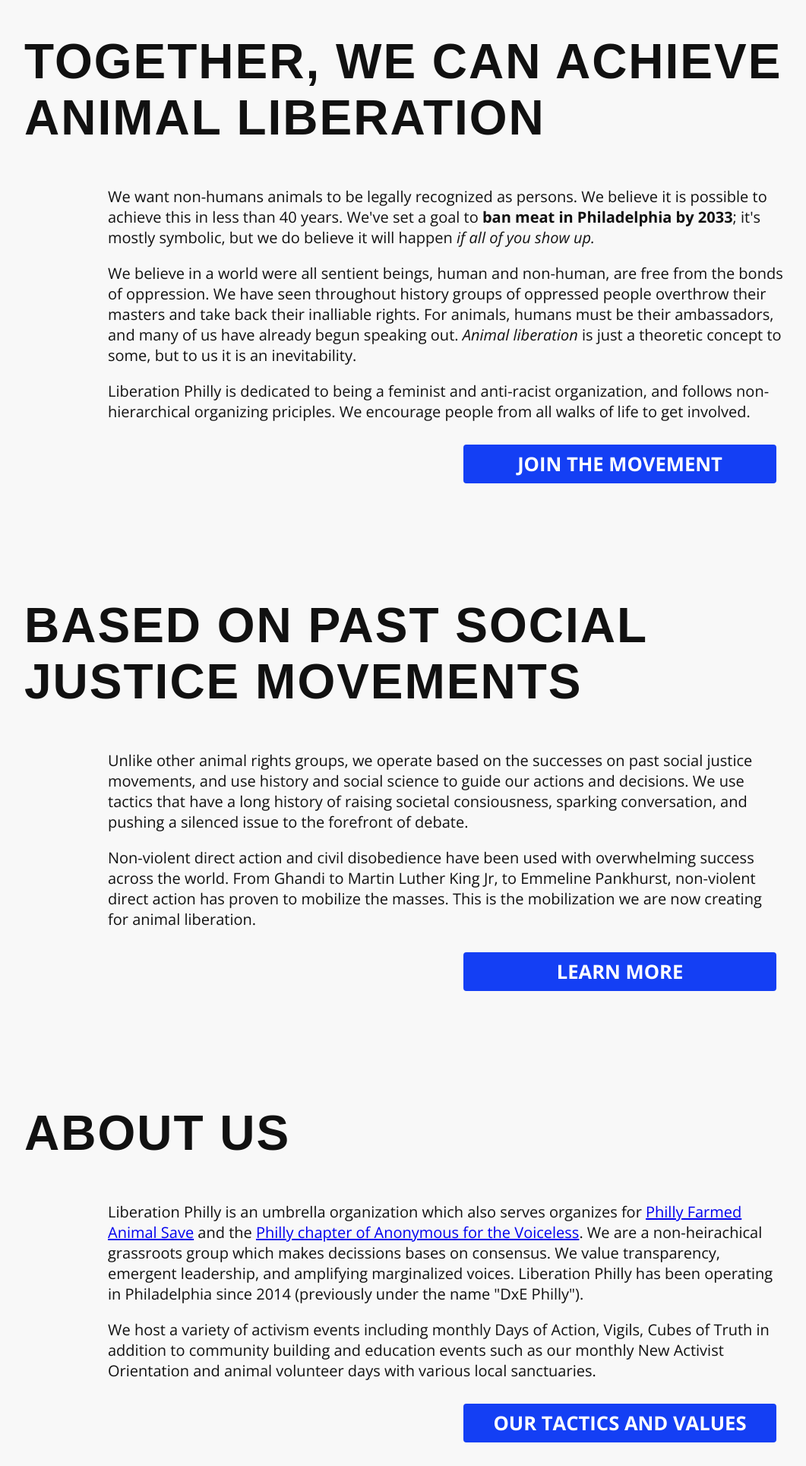
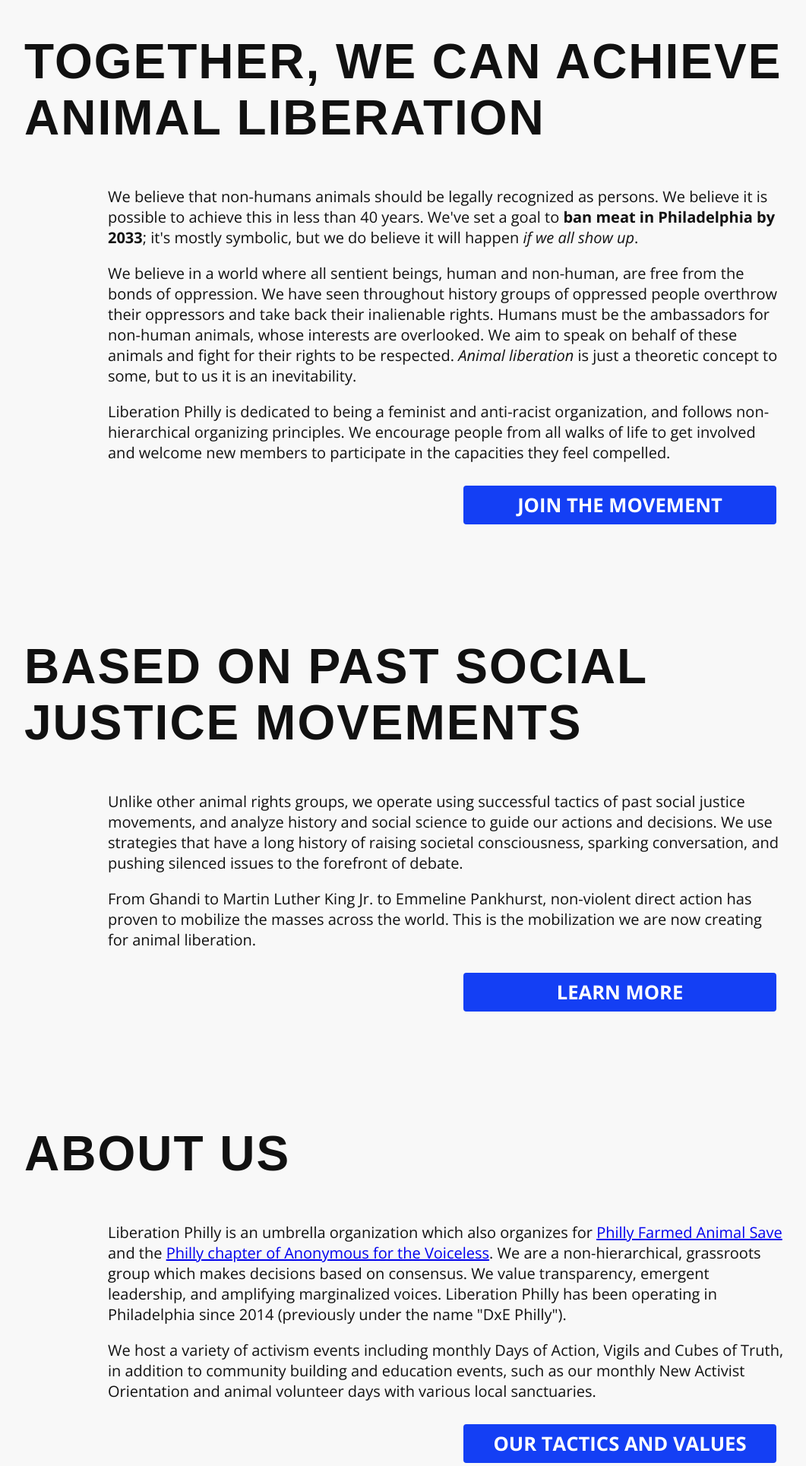
Before and after one commit to LiberationWarsaw/liberationwarsaw, a Django app: page / in a window 1280 px wide. Shown: the part 728-2657 px from the top of the page at 76% size, without its empty margins (113-1174 px from the left). Run offline with Django 3.2, Linux system fonts and the light colour scheme; data that the repository does not hold is empty; some libraries are stand-ins or nearby versions; some web fonts are replaced.

Commit message:
Maria copy edits

```diff
--- a/core/templates/core/anonymous.html
+++ b/core/templates/core/anonymous.html
@@ -20,8 +20,8 @@
 
       <h2>About Anonymous for the Voiceless</h2>
       <div class="about-save">
-        <p>Anonymous for the Voiceless is an animal rights organization that specializes in street activism. We perform demonstrations in the public, and engage with people who might otherwise not have any exposure to animal rights messages. In Philadelphia we primarily carry out Cube of Truth demonstrations; which involves activists standing in cube formation displaying signs, and laptops playing graphic footage. A few other people are designated to  discuss animal rights with the public who are engaging with the demonstration.</p>
-        <p>This form of activism is effective because one cannot diminish the severity of the animals’ suffering when they are viewing the pictures themselves. It forces people to confront something lots of people are unaware of, willingly or not. Because of the non-confrontational, yet assertive nature of Cube of Truth (passersby must walk up to us) we get lots of invested individuals. We have even seen people decide against going in the restaurant we protested in front of. These events are most effective with large numbers, and are easy for new activists, so come to our next cube!</p>
+        <p>Anonymous for the Voiceless is an animal rights organization that specializes in street activism. We perform demonstrations in the public, and engage with people who might otherwise not have any exposure to animal rights messages. In Philadelphia, we primarily carry out Cube of Truth demonstrations; which involves activists standing in cube formation displaying signs, and laptops playing graphic footage. A few other activists are designated to discuss animal rights with the public who are engaging with the demonstration.</p>
+        <p>This form of activism is effective because one cannot diminish the severity of the animals’ suffering when they are viewing the pictures themselves. It forces people to confront an injustice they may have been unaware of, willingly or not. Because of the non-confrontational, yet assertive nature of Cube of Truth, passersby must walk up to us, we get lots of invested individuals who are interested in learning more about the cruelty of the animal agriculture industry and how they can make more compassionate choices. We have even seen people decide against going in the restaurant our Cube was near. These events are most effective with large numbers, and are easy for new activists, so come to our next cube!</p>
         </div>
 
         <h2>Watch the Footage</h2>
--- a/core/templates/core/index.html
+++ b/core/templates/core/index.html
@@ -52,9 +52,9 @@
 
     <div class="info-section">
       <h2>Together, we can achieve animal liberation</h2>
-      <p>We want non-humans animals to be legally recognized as persons. We believe it is possible to achieve this in less than 40 years. We've set a goal to <strong>ban meat in Philadelphia by 2033</strong>; it's mostly symbolic, but we do believe it will happen <em>if all of you show up.</em></p>
-      <p>We believe in a world were all sentient beings, human and non-human, are free from the bonds of oppression. We have seen throughout history groups of oppressed people overthrow their masters and take back their inalliable rights. For animals, humans must be their ambassadors, and many of us have already begun speaking out. <em>Animal liberation</em> is just a theoretic concept to some, but to us it is an inevitability.</p>
-      <p>Liberation Philly is dedicated to being a feminist and anti-racist organization, and follows non-hierarchical organizing priciples. We encourage people from all walks of life to get involved.</p>
+      <p>We believe that non-humans animals should be legally recognized as persons. We believe it is possible to achieve this in less than 40 years. We've set a goal to <strong>ban meat in Philadelphia by 2033</strong>; it's mostly symbolic, but we do believe it will happen <em>if we all show up</em>.</p>
+      <p>We believe in a world where all sentient beings, human and non-human, are free from the bonds of oppression. We have seen throughout history groups of oppressed people overthrow their oppressors and take back their inalienable rights. Humans must be the ambassadors for non-human animals, whose interests are overlooked. We aim to speak on behalf of these animals and fight for their rights to be respected. <em>Animal liberation</em> is just a theoretic concept to some, but to us it is an inevitability.</p>
+      <p>Liberation Philly is dedicated to being a feminist and anti-racist organization, and follows non-hierarchical organizing principles. We encourage people from all walks of life to get involved and welcome new members to participate in the capacities they feel compelled.</p>
       <a href="/events" class="call-to-action-button">
         <h3>Join the Movement</h3>
       </a>
@@ -62,8 +62,8 @@
 
     <div class="info-section">
       <h2>Based on past social justice movements</h2>
-      <p>Unlike other animal rights groups, we operate based on the successes on past social justice movements, and use history and social science to guide our actions and decisions. We use tactics that have a long history of raising societal consiousness, sparking conversation, and pushing a silenced issue to the forefront of debate.</p>
-      <p>Non-violent direct action and civil disobedience have been used with overwhelming success across the world. From Ghandi to Martin Luther King Jr, to Emmeline Pankhurst, non-violent direct action has proven to mobilize the masses. This is the mobilization we are now creating for animal liberation.</p>
+      <p>Unlike other animal rights groups, we operate using successful tactics of past social justice movements, and analyze history and social science to guide our actions and decisions. We use strategies that have a long history of raising societal consciousness, sparking conversation, and pushing silenced issues to the forefront of debate.</p>
+      <p>From Ghandi to Martin Luther King Jr. to Emmeline Pankhurst, non-violent direct action has proven to mobilize the masses across the world. This is the mobilization we are now creating for animal liberation.</p>
       <a href="https://www.directactioneverywhere.com/direct-action-everywhere-evidence" target="_blank" class="call-to-action-button">
         <h3>Learn More</h3>
       </a>
@@ -71,8 +71,8 @@
 
     <div class="info-section">
       <h2>About Us</h2>
-      <p>Liberation Philly is an umbrella organization which also serves organizes for <a href="/save">Philly Farmed Animal Save</a> and the <a href="/anonymous">Philly chapter of Anonymous for the Voiceless</a>. We are a non-heirachical grassroots group which makes decissions bases on consensus. We value transparency, emergent leadership, and amplifying marginalized voices. Liberation Philly has been operating in Philadelphia since 2014 (previously under the name "DxE Philly").</p>
-      <p>We host a variety of activism events including monthly Days of Action, Vigils, Cubes of Truth in addition to community building and education events such as our monthly New Activist Orientation and animal volunteer days with various local sanctuaries.</p>
+      <p>Liberation Philly is an umbrella organization which also organizes for <a href="/save">Philly Farmed Animal Save</a> and the <a href="/anonymous">Philly chapter of Anonymous for the Voiceless</a>. We are a non-hierarchical, grassroots group which makes decisions based on consensus. We value transparency, emergent leadership, and amplifying marginalized voices. Liberation Philly has been operating in Philadelphia since 2014 (previously under the name "DxE Philly").</p>
+      <p>We host a variety of activism events including monthly Days of Action, Vigils and Cubes of Truth, in addition to community building and education events, such as our monthly New Activist Orientation and animal volunteer days with various local sanctuaries.</p>
       <a href="/about" class="call-to-action-button">
         <h3>Our Tactics and Values</h3>
       </a>
```
Also changed, not shown: core/templates/core/about.html (+6 -6 lines), core/templates/core/save.html (+4 -3 lines).
